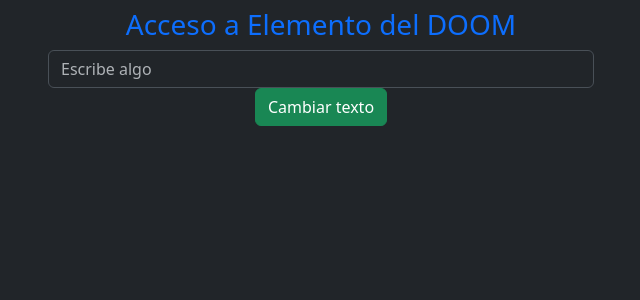
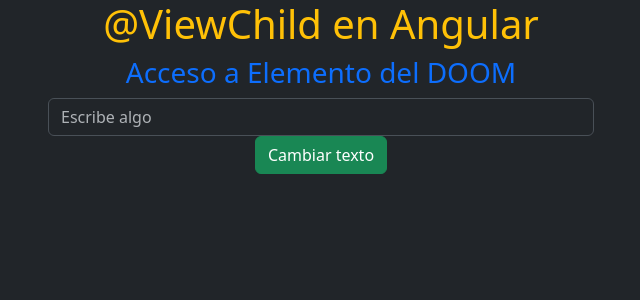
Before and after one commit to Abudavi/Angular-app, an Angular app: page / in a window 1280 px wide. Shown: the top 300 px of the page, without its empty margins (319-959 px from the left). Built offline with nearby package versions, Linux system fonts and the light colour scheme.

Commit message:
se agregó la funcionalidad para cambiar el texto del campo de entrada utilizando ViewChild en el componente ViewChild

```diff
--- a/src/app/view-child/view-child.component.ts
+++ b/src/app/view-child/view-child.component.ts
@@ -1,4 +1,4 @@
-import { Component } from '@angular/core';
+import { Component, ElementRef, ViewChild } from '@angular/core';
 
 @Component({
   selector: 'app-view-child',
@@ -7,5 +7,10 @@ import { Component } from '@angular/core';
   styleUrl: './view-child.component.css'
 })
 export class ViewChildComponent {
+titulo="@ViewChild en Angular";
+@ViewChild('referenciaInput') inputElemento!:ElementRef;
 
+cambiarTexto(){
+  this.inputElemento.nativeElement.value="Texto Cambiado";
 }
+}
```
